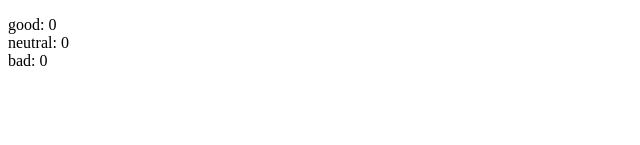
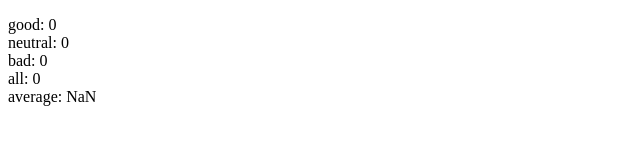
Before and after one commit to matsvw/fullstack-open, a React (Vite) app in the folder part_1/: page / in a window 1280 px wide. Shown: the part 165-310 px from the top of the page, without its empty margins (0-640 px from the left). Built offline with nearby package versions, Linux system fonts and the light colour scheme.

Commit message:
Exercise 1.7

```diff
--- a/part_1/src/App.jsx
+++ b/part_1/src/App.jsx
@@ -24,6 +24,8 @@ const App = () => {
       <Display caption="good" value={good} />
       <Display caption="neutral" value={neutral} />
       <Display caption="bad" value={bad} />
+      <Display caption="all" value={good + neutral + bad} />
+      <Display caption="average" value={(good - bad) / (good + neutral + bad)} />
     </div>
   )
 }
```
